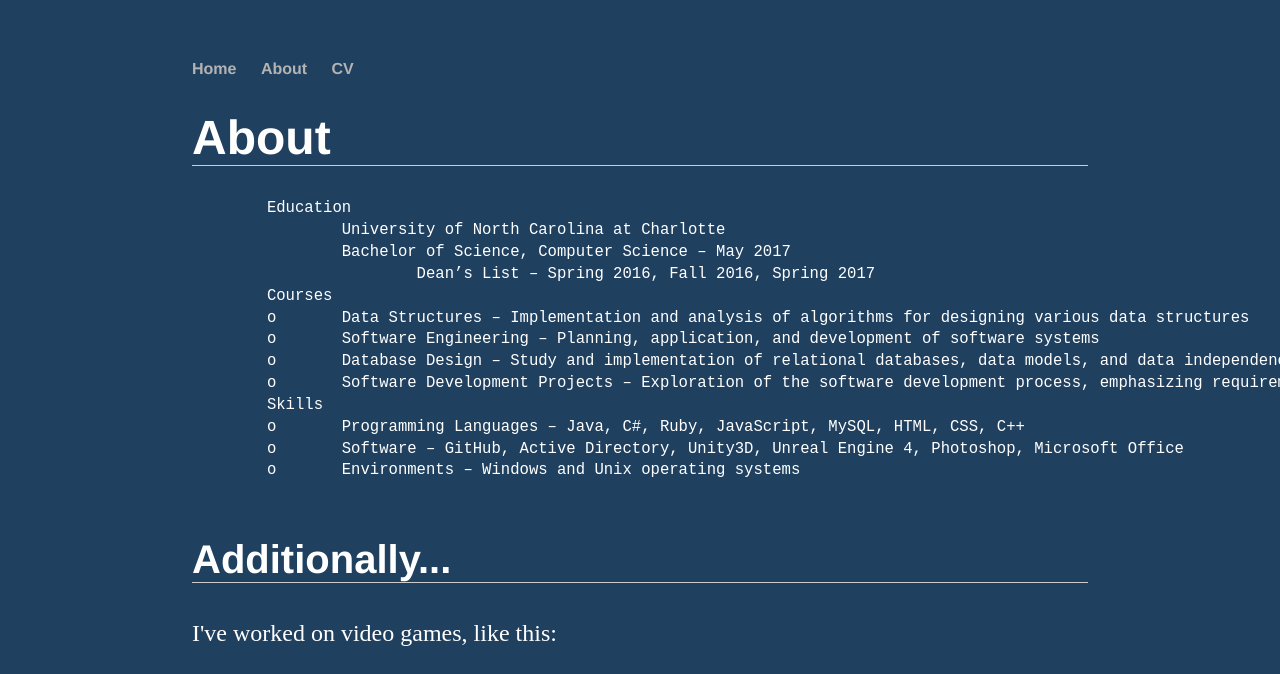
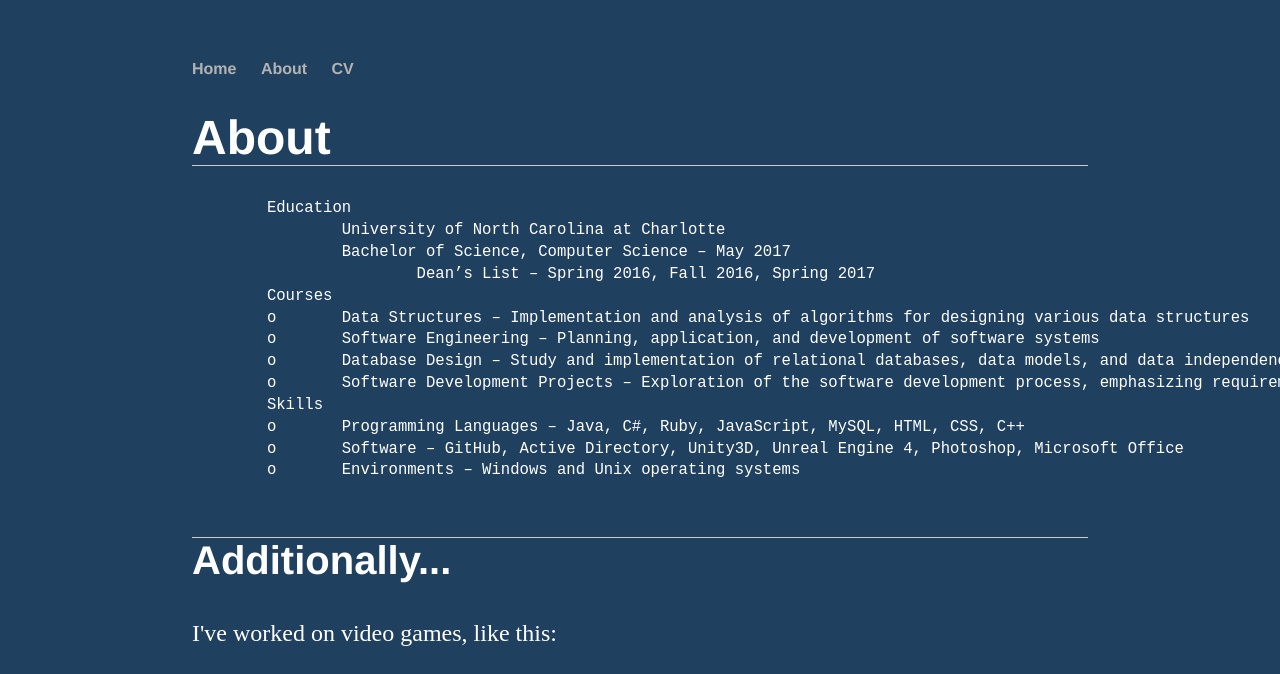
Before and after one commit to jmayhew4/jmayhew4.github.io, a Jekyll site: the page built from about/index.html, in a window 1280 px wide. Shown: the top 674 px of the page. Built offline with Jekyll 4.4.1, drawn with Linux system fonts in a browser that asks for light colours; grey boxes are pictures that could not be loaded.

Commit message:
Update main.css

```diff
--- a/css/main.css
+++ b/css/main.css
@@ -31,7 +31,7 @@
     font-size: 2.5em;
     font-family:'Helvetica', 'Arial', 'Sans-Serif';
     color: #ffffff;
-    border-bottom: 1px solid #CCC;
+    border-top: 1px solid #CCC;
 }
 p {
     font-size: 1.5em;
```
